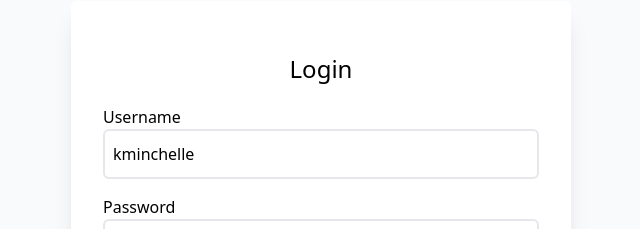
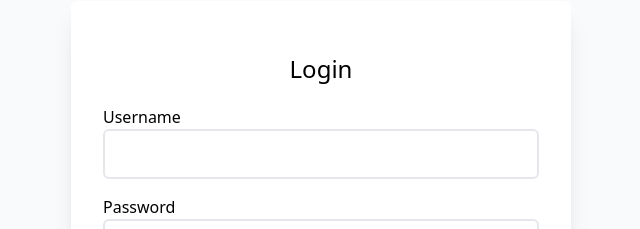
Before and after one commit to bui-vongphachan/my-simple-todo-app, a SvelteKit app: page /login in a window 1280 px wide. Shown: the part 159-388 px from the top of the page, without its empty margins (319-959 px from the left). Built offline with nearby package versions, Linux system fonts and the light colour scheme.

Commit message:
removed default login values

```diff
--- a/src/routes/login/+page.svelte
+++ b/src/routes/login/+page.svelte
@@ -7,8 +7,8 @@
 	let isSubmiting = false;
 
 	let body = {
-		username: 'kminchelle',
-		password: '0lelplR'
+		username: '',
+		password: ''
 	};
 
 	async function submit() {
```
Also changed, not shown: 1 other file (tests, documents, lock files or other folders).
